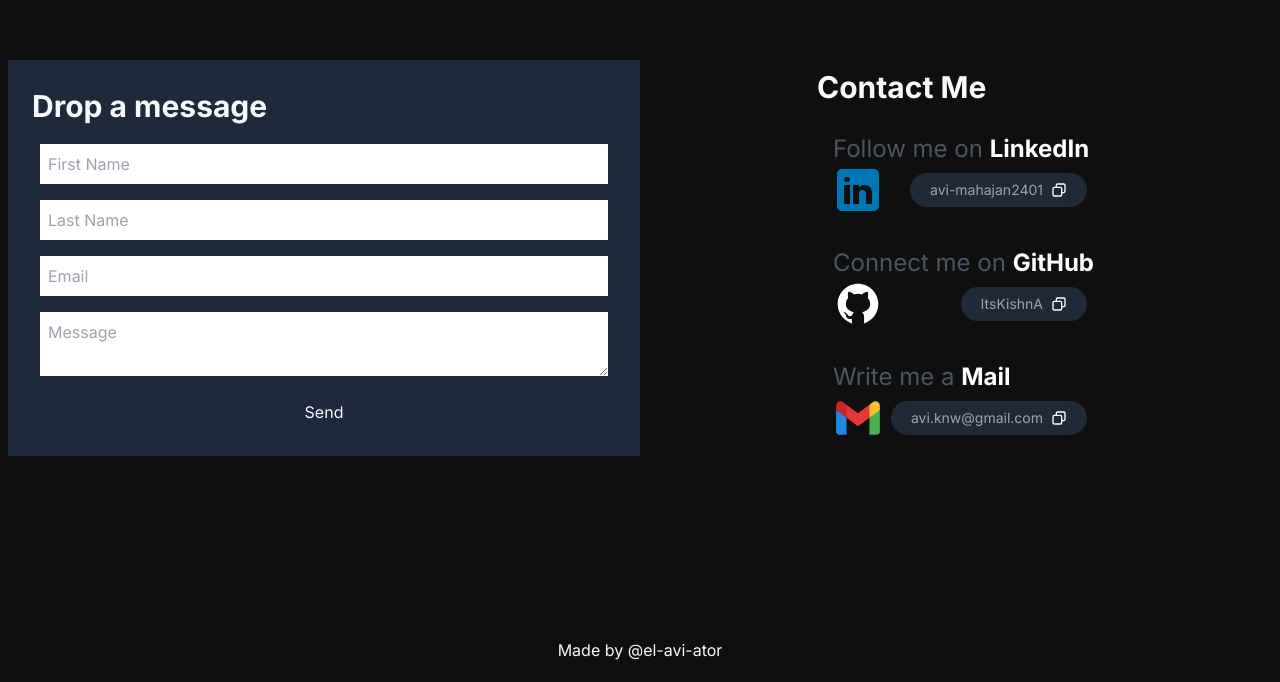
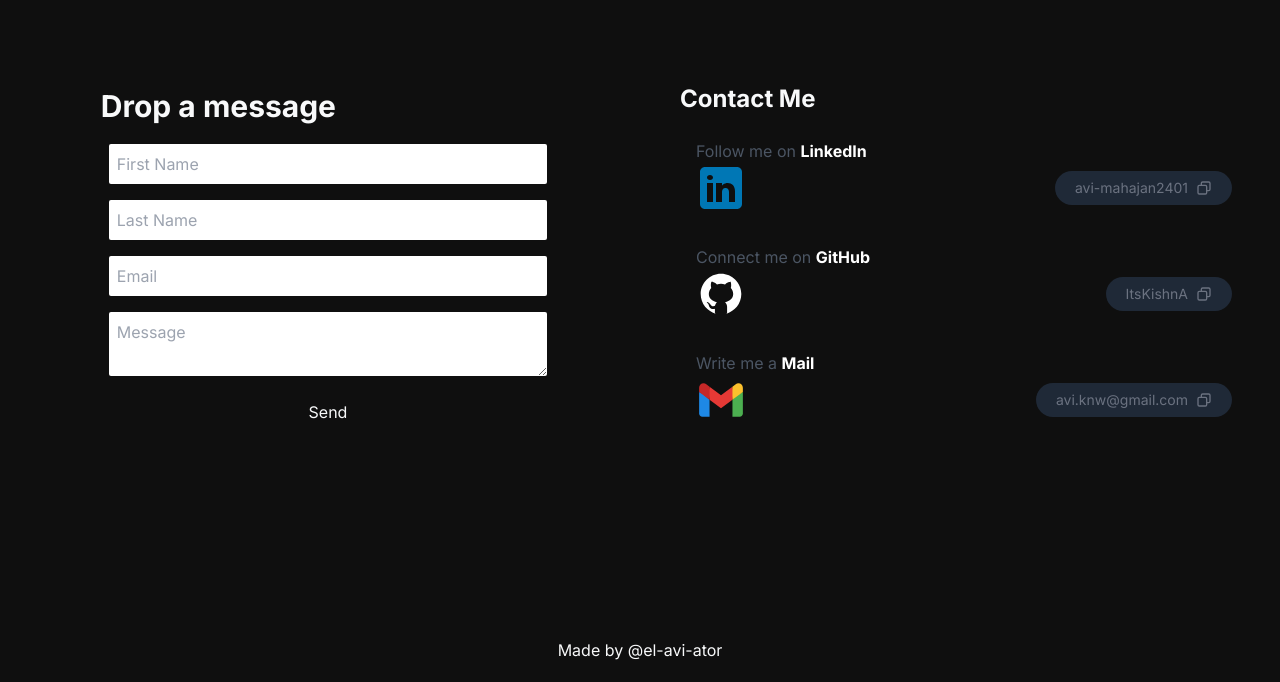
Before and after one commit to ItsKishnA/el-avi-ator.tech, a Next.js app: page / in a window 1280 px wide. Shown: the part 118-800 px from the top of the page. Built offline with nearby package versions, Linux system fonts and the light colour scheme.

Commit message:
UI and backend-optimised

```diff
--- a/components/Contact.js
+++ b/components/Contact.js
@@ -1,8 +1,29 @@
 import React, { useState } from "react";
 import Link from "next/link";
+import { Crimson_Text } from "next/font/google";
+import { useEffect } from "react";
 
 const ContactMe = () => {
-  const iconSize = 50;
+  const [iconSize, setIconSize] = useState(40);
+
+  useEffect(() => {
+    const updateIconSize = () => {
+      if (window.innerWidth >= 1024) {
+        setIconSize(50);
+      } else if (window.innerWidth >= 768) {
+        setIconSize(40);
+      } else if (window.innerWidth >= 640) {
+        setIconSize(40);
+      } else {
+        setIconSize(35);
+      }
+    };
+
+    window.addEventListener("resize", updateIconSize);
+    updateIconSize(); // Set initial size
+
+    return () => window.removeEventListener("resize", updateIconSize);
+  }, []);
 
   const Icon = ({ iconName }) => {
     let color;
@@ -82,7 +103,7 @@ const ContactMe = () => {
 
     return (
       <div className="flex flex-col p-4">
-        <h3 className="text-2xl text-gray-600">{title}</h3>
+        <h3 className="text-gray-600 text-base">{title}</h3>
 
         <div className="flex justify-between">
           {/* icon to redirect follower */}
@@ -92,7 +113,7 @@ const ContactMe = () => {
 
           {/* copy to clipboard button */}
           <button
-            className="flex items-center bg-gray-800 px-5 m-2 rounded-full text-sm text-gray-400"
+            className="flex items-center bg-gray-800 px-5 py-1 m-2 rounded-full text-sm text-gray-500"
             onClick={handleClick}
           >
             {toCopy}
@@ -101,7 +122,7 @@ const ContactMe = () => {
                 width="16"
                 height="16"
                 viewBox="0 0 24 24"
-                style={{ fill: "white", marginLeft: "8px" }}
+                style={{ fill: "#6b7280", marginLeft: "8px" }}
               >
                 <path d="M12 2a10 10 0 1 0 10 10A10 10 0 0 0 12 2zm-1 15-5-5 1.41-1.41L11 14.17l7.59-7.59L20 8z" />
               </svg>
@@ -110,7 +131,11 @@ const ContactMe = () => {
                 width="16"
                 height="16"
                 viewBox="0 0 24 24"
-                style={{ fill: "white", marginLeft: "8px" }}
+                style={{
+                  fill: "#6b7280",
+                  marginLeft: "8px",
+                  // marginRi: "4px",
+                }}
               >
                 <path d="M7 5a3 3 0 0 1 3-3h9a3 3 0 0 1 3 3v9a3 3 0 0 1-3 3h-2v2a3 3 0 0 1-3 3H5a3 3 0 0 1-3-3v-9a3 3 0 0 1 3-3h2zm2 2h5a3 3 0 0 1 3 3v5h2a1 1 0 0 0 1-1V5a1 1 0 0 0-1-1h-9a1 1 0 0 0-1 1zM5 9a1 1 0 0 0-1 1v9a1 1 0 0 0 1 1h9a1 1 0 0 0 1-1v-9a1 1 0 0 0-1-1z" />
               </svg>
@@ -120,9 +145,12 @@ const ContactMe = () => {
       </div>
     );
   };
+
   return (
-    <div className="p-4 flex flex-col">
-      <h2 className="text-3xl font-bold leading-loose">Contact Me</h2>
+    <div className="p-4 flex flex-col w-full">
+      {/* make a div and add classname and change font to crimson text */}
+
+      <h2 className="text-2xl font-bold leading-loose">Contact Me</h2>
 
       <ContactCard // linkedin
         cardName="linkedin"
@@ -165,30 +193,35 @@ const ContactMe = () => {
 const MessageMe = () => {
   return (
     // <div id="MESSAGE" className="flex flex-col flex-1 p-4">
-    <div id="MESSAGE" className="w-full p-4 h-2/3 flex flex-col">
+    <div id="MESSAGE" className="w-[80%] p-4 flex flex-col">
       <h2 className="text-3xl font-bold leading-loose">Drop a message</h2>
       <form className="flex flex-col flex-1">
         {/* <div className="flex flex-col flex-1 md:flex-row"> */}
         <input
           type="text"
           placeholder="First Name"
-          className="p-2 m-2 flex-1"
+          style={styles.input}
           required
         />
         <input
           type="text"
           placeholder="Last Name "
-          className="p-2 m-2 flex-1"
+          style={styles.input}
           required
         />
         {/* </div> */}
         <input
           type="email"
           placeholder="Email"
-          className="p-2 m-2 flex-1 text-gray-600 aligh-top"
+          style={styles.input}
+          // className="p-2 m-2 flex-1 text-gray-600"
           required
         />
-        <textarea placeholder="Message" className="p-2 m-2 flex-1" required />
+        <textarea
+          placeholder="Message"
+          className="p-2 m-2 flex-1 rounded-sm"
+          required
+        />
         <button type="submit" className="p-2 m-2">
           Send
         </button>
@@ -201,14 +234,14 @@ const Contact = () => {
   return (
     <div className="flex flex-col items-center md:flex-row w-full md:h-full">
       <div
-        style={styles.components}
-        className="md:flex flex-[1] items-center px-2 mx-2 bg-slate-800 sm:min-w-[85%] md:min-w-0"
+        // style={styles.components}
+        className="md:flex flex-1 justify-center px-4 flex mx-2 w-[85%]"
       >
         <MessageMe />
       </div>
       <div
         style={styles.components}
-        className="flex-[1] p-2 flex justify-center"
+        className="flex flex-[1] p-2 justify-center w-[85%]"
       >
         <ContactMe />
       </div>
@@ -219,7 +252,19 @@ const Contact = () => {
 const styles = {
   components: {
     // height: "50vh",
+    // justifyContent: "center",
+    // alignItems: "center",
+    // alignContent: "center",
+    // justifyItems: "center",
     // padding: "0rem",
+  },
+  input: {
+    margin: "0.5rem",
+    padding: "0.5rem",
+    // display: "flex",
+    // flex: "1",
+    // flex: "1",
+    borderRadius: "0.125rem",
   },
 };
 
```
